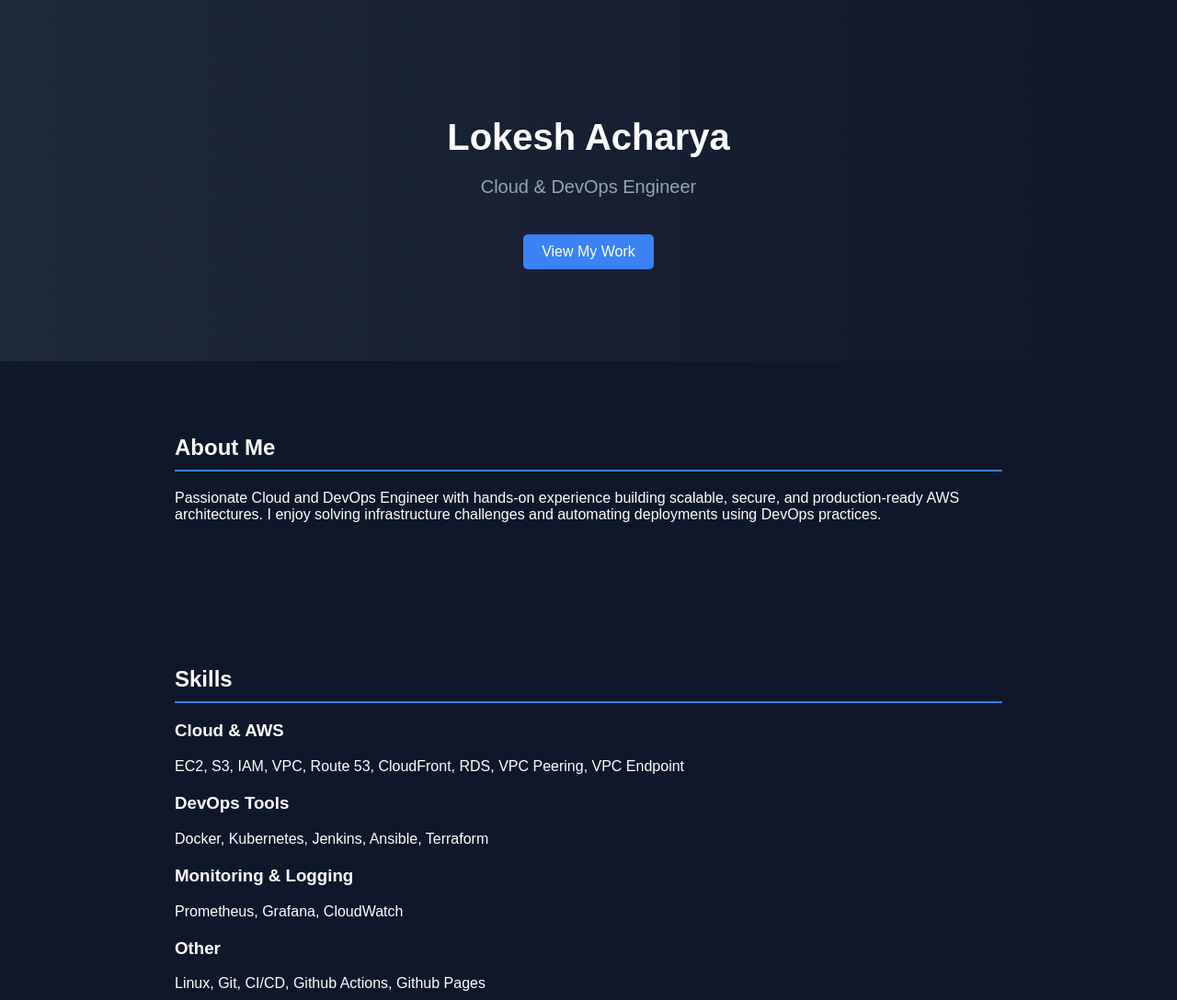
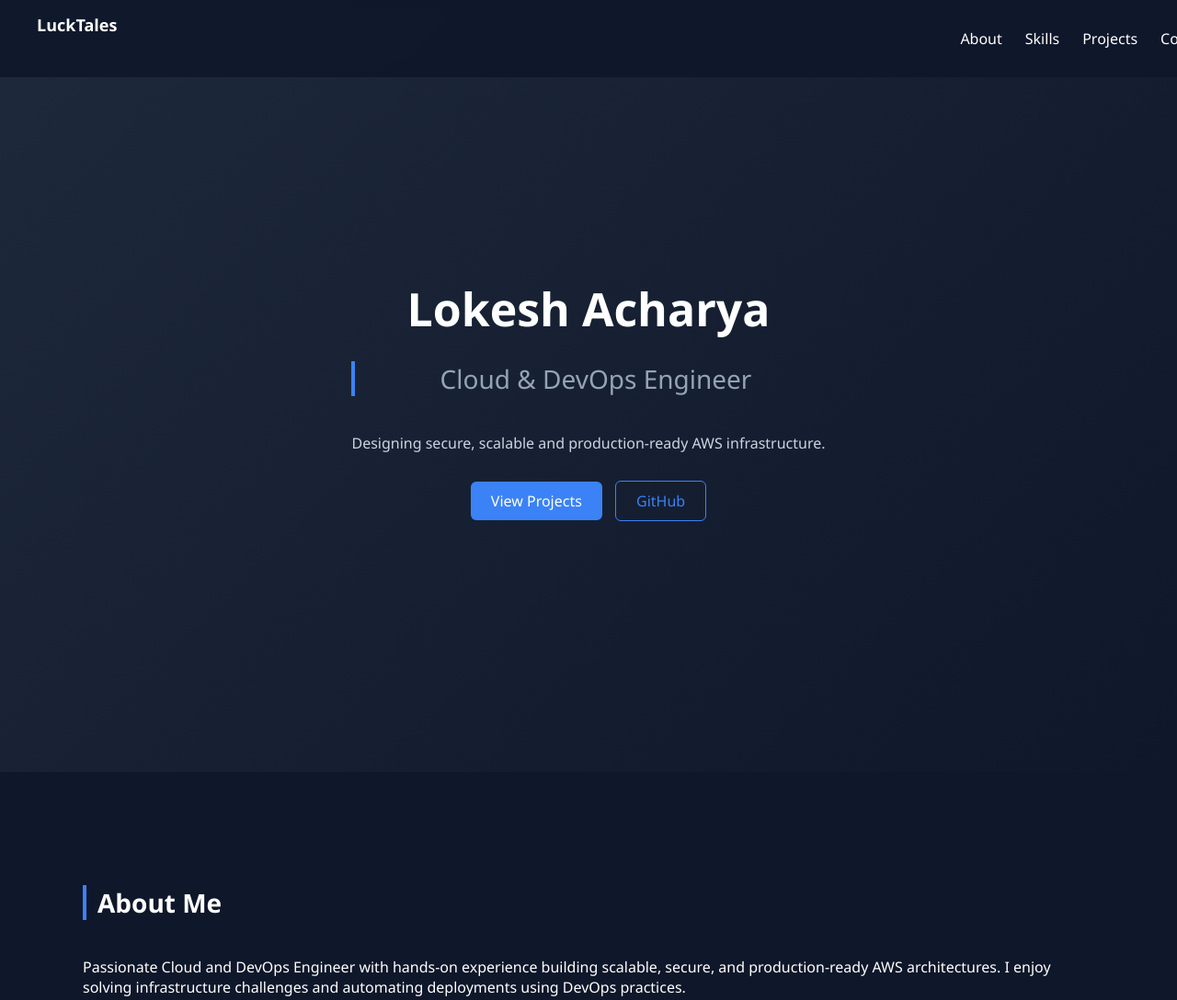
Before and after one commit to Lokeshacharya352/lucktales.in, a plain HTML site: page index.html in a window 1280 px wide. Shown: the top 1088 px of the page at 92% size. Drawn offline with Linux system fonts and the light colour scheme.

Commit message:
Polished version

```diff
--- a/index.html
+++ b/index.html
@@ -8,10 +8,26 @@
 </head>
 <body>
 
-  <header>
+<nav>
+  <div class="logo">LuckTales</div>
+  <ul>
+    <li><a href="#about">About</a></li>
+    <li><a href="#skills">Skills</a></li>
+    <li><a href="#projects">Projects</a></li>
+    <li><a href="#contact">Contact</a></li>
+  </ul>
+</nav>
+
+<header class="hero">
+  <div class="hero-content">
     <h1>Lokesh Acharya</h1>
-    <p>Cloud & DevOps Engineer</p>
-    <a href="#projects" class="btn">View My Work</a>
+    <h2>Cloud & DevOps Engineer</h2>
+    <p>Designing secure, scalable and production-ready AWS infrastructure.</p>
+    <div class="hero-buttons">
+      <a href="#projects" class="btn primary">View Projects</a>
+      <a href="https://github.com/Lokeshacharya352" target="_blank" class="btn secondary">GitHub</a>
+    </div>
+  </div>
 </header>
 
 <section id="about">
@@ -26,69 +42,73 @@
 <section id="skills">
   <h2>Skills</h2>
 
-    <div class="skill-category">
+  <div class="grid">
+
+    <div class="card">
       <h3>Cloud & AWS</h3>
       <p>EC2, S3, IAM, VPC, Route 53, CloudFront, RDS, VPC Peering, VPC Endpoint</p>
     </div>
 
-    <div class="skill-category">
+    <div class="card">
       <h3>DevOps Tools</h3>
       <p>Docker, Kubernetes, Jenkins, Ansible, Terraform</p>
     </div>
 
-    <div class="skill-category">
+    <div class="card">
       <h3>Monitoring & Logging</h3>
       <p>Prometheus, Grafana, CloudWatch</p>
     </div>
 
-    <div class="skill-category">
+    <div class="card">
       <h3>Other</h3>
-      <p>Linux, Git, CI/CD, Github Actions, Github Pages</p>
+      <p>Linux, Git, CI/CD, GitHub Actions, GitHub Pages</p>
+    </div>
+
   </div>
 </section>
 
 <section id="projects">
   <h2>Projects</h2>
 
-    <div class="project-card">
+  <div class="grid">
+
+    <div class="card project">
       <h3>3-Tier VPC Architecture</h3>
-      <p>This project demonstrates the real-world AWS VPC architecture where a public web server communicates with a private database, while secure internet access is managed using an Internet Gateway and NAT Gateway.</p>
-      <a href="https://github.com/Lokeshacharya352" target="_blank">View on GitHub</a>
+      <p>Real-world AWS architecture where a public web server communicates with a private database using IGW and NAT Gateway securely.</p>
+      <a href="https://github.com/Lokeshacharya352" target="_blank">View Project →</a>
     </div>
 
-    <div class="project-card">
+    <div class="card project">
       <h3>EC2 to RDS Migration</h3>
       <p>Migrated MySQL database from EC2 to RDS ensuring minimal downtime and secure connectivity.</p>
-      <a href="https://github.com/Lokeshacharya352" target="_blank">View on GitHub</a>
+      <a href="https://github.com/Lokeshacharya352" target="_blank">View Project →</a>
     </div>
 
-    <div class="project-card">
-      <h3>Private EC2 Accessing S3 Using VPC Endpoint (No Internet, No NAT)</h3>
-      <p>This project demonstrates how an EC2 instance in a private subnet can access Amazon S3 without using the Internet Gateway, NAT Gateway, or a public IP, by using a VPC Gateway Endpoint.
-Access to the EC2 instance is done securely using AWS Systems Manager (SSM) Session Manager via Interface Endpoints.</p>
-      <a href="https://github.com/Lokeshacharya352" target="_blank">View on GitHub</a>
+    <div class="card project">
+      <h3>Private EC2 Access S3 (VPC Endpoint)</h3>
+      <p>Accessed S3 from private EC2 without Internet or NAT using Gateway Endpoint and SSM Session Manager.</p>
+      <a href="https://github.com/Lokeshacharya352" target="_blank">View Project →</a>
     </div>
 
-    <div class="project-card">
-      <h3>VPC Peering Setup</h3>
-      <p>This project demonstrates how to establish private communication between two VPCs located in different AWS regions using VPC Peering, Route Tables, and Security Groups.
-The connectivity is validated using ICMP (ping) between EC2 instances deployed in each VPC.
-This setup shows how AWS enables secure, low-latency, private networking across regions without using the public internet.</p>
-      <a href="https://github.com/Lokeshacharya352" target="_blank">View on GitHub</a>
+    <div class="card project">
+      <h3>Cross-Region VPC Peering</h3>
+      <p>Established private communication across regions using VPC Peering, Route Tables, and Security Groups.</p>
+      <a href="https://github.com/Lokeshacharya352" target="_blank">View Project →</a>
     </div>
 
-    <div class="project-card">
-      <h3>Private Service Exposure Using VPC Endpoint (PrivateLink) with Network Load Balancer</h3>
-      <p>This project demonstrates how to expose a private service running in one VPC to another VPC using AWS PrivateLink and a Network Load Balancer (NLB) without using the public internet, Internet Gateway, or NAT Gateway at runtime.The entire communication happens over the AWS private backbone, providing a highly secure, scalable, and enterprise-grade architecture..</p>
-      <a href="https://github.com/Lokeshacharya352" target="_blank">View on GitHub</a>
+    <div class="card project">
+      <h3>Private Service Exposure (PrivateLink + NLB)</h3>
+      <p>Exposed private service across VPCs using AWS PrivateLink and Network Load Balancer securely.</p>
+      <a href="https://github.com/Lokeshacharya352" target="_blank">View Project →</a>
     </div>
 
+  </div>
 </section>
 
 <section id="contact">
   <h2>Contact</h2>
   <p>Email: lokeshacharya.it22@gmail.com</p>
-    <p>GitHub: https://github.com/Lokeshacharya352</p>
+  <p>GitHub: <a href="https://github.com/Lokeshacharya352" target="_blank">Lokeshacharya352</a></p>
 </section>
 
 <footer>
--- a/style.css
+++ b/style.css
@@ -1,65 +1,168 @@
+html {
+  scroll-behavior: smooth;
+}
+
 body {
   margin: 0;
-  font-family: Arial, sans-serif;
-  background-color: #0f172a;
+  font-family: 'Segoe UI', sans-serif;
+  background: #0f172a;
   color: white;
 }
 
-header {
-  text-align: center;
-  padding: 100px 20px;
-  background: linear-gradient(to right, #1e293b, #0f172a);
+/* NAV */
+nav {
+  position: fixed;
+  width: 100%;
+  background: rgba(15, 23, 42, 0.85);
+  backdrop-filter: blur(8px);
+  display: flex;
+  justify-content: space-between;
+  padding: 15px 40px;
+  z-index: 1000;
 }
 
-header h1 {
-  font-size: 40px;
+nav ul {
+  list-style: none;
+  display: flex;
+  gap: 25px;
+}
+
+nav a {
+  color: white;
+  text-decoration: none;
+  font-weight: 500;
+  transition: 0.3s;
+}
+
+nav a:hover {
+  color: #3b82f6;
+}
+
+.logo {
+  font-weight: bold;
+  font-size: 18px;
+}
+
+/* HERO */
+.hero {
+  height: 100vh;
+  display: flex;
+  align-items: center;
+  justify-content: center;
+  text-align: center;
+  background: linear-gradient(135deg, #1e293b, #0f172a);
+  padding: 20px;
+}
+
+.hero h1 {
+  font-size: 50px;
   margin-bottom: 10px;
 }
 
-header p {
-  font-size: 20px;
+.hero h2 {
+  font-weight: 400;
   color: #94a3b8;
 }
 
-.btn {
-  display: inline-block;
-  margin-top: 20px;
-  padding: 10px 20px;
-  background-color: #3b82f6;
-  color: white;
-  text-decoration: none;
-  border-radius: 5px;
+.hero p {
+  margin-top: 15px;
+  color: #cbd5e1;
 }
 
+.hero-buttons {
+  margin-top: 25px;
+}
+
+.btn {
+  padding: 10px 22px;
+  border-radius: 6px;
+  text-decoration: none;
+  margin: 5px;
+  display: inline-block;
+  transition: 0.3s ease;
+}
+
+.primary {
+  background: #3b82f6;
+  color: white;
+}
+
+.primary:hover {
+  background: #2563eb;
+}
+
+.secondary {
+  border: 1px solid #3b82f6;
+  color: #3b82f6;
+}
+
+.secondary:hover {
+  background: #3b82f6;
+  color: white;
+}
+
+/* SECTIONS */
 section {
-  padding: 60px 20px;
-  max-width: 900px;
+  padding: 100px 40px;
+  max-width: 1100px;
   margin: auto;
 }
 
 h2 {
-  border-bottom: 2px solid #3b82f6;
-  padding-bottom: 10px;
+  margin-bottom: 40px;
+  font-size: 28px;
+  border-left: 4px solid #3b82f6;
+  padding-left: 12px;
 }
 
-.skill-category {
-  margin-bottom: 20px;
+/* GRID */
+.grid {
+  display: grid;
+  grid-template-columns: repeat(auto-fit, minmax(280px, 1fr));
+  gap: 25px;
 }
 
-.project-card {
-  background-color: #1e293b;
-  padding: 20px;
-  margin-bottom: 20px;
-  border-radius: 8px;
+/* CARD */
+.card {
+  background: #1e293b;
+  padding: 25px;
+  border-radius: 12px;
+  transition: 0.3s ease;
 }
 
-.project-card a {
+.card:hover {
+  transform: translateY(-8px);
+  box-shadow: 0 15px 30px rgba(59, 130, 246, 0.2);
+}
+
+.project a {
+  display: inline-block;
+  margin-top: 10px;
   color: #3b82f6;
   text-decoration: none;
+  font-weight: 500;
 }
 
+.project a:hover {
+  text-decoration: underline;
+}
+
+/* FOOTER */
 footer {
   text-align: center;
   padding: 20px;
-  background-color: #1e293b;
+  background: #1e293b;
+  margin-top: 40px;
 }
+
+/* RESPONSIVE */
+@media(max-width: 768px) {
+  nav {
+    flex-direction: column;
+    align-items: center;
+  }
+
+  .hero h1 {
+    font-size: 34px;
+  }
+}
```
Lines whose indentation alone changed are shown as unchanged.
